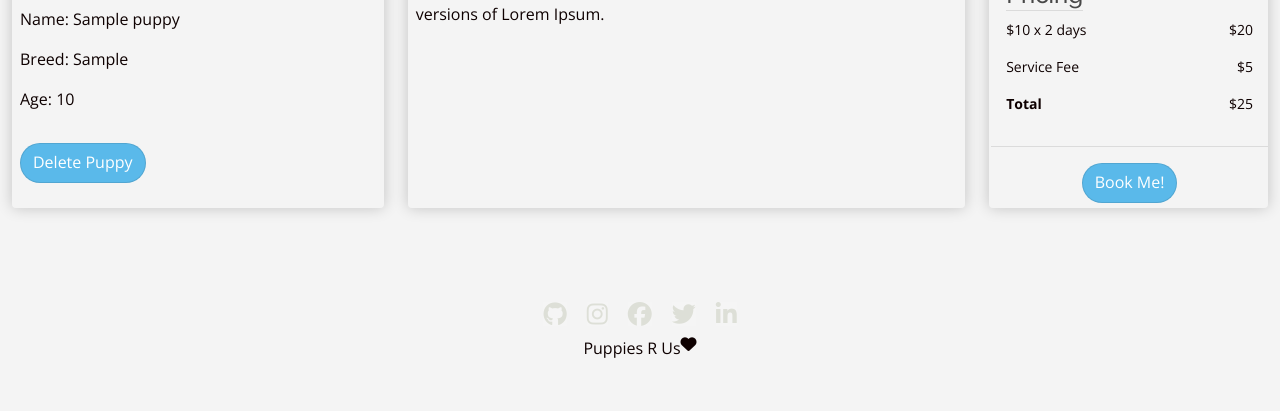
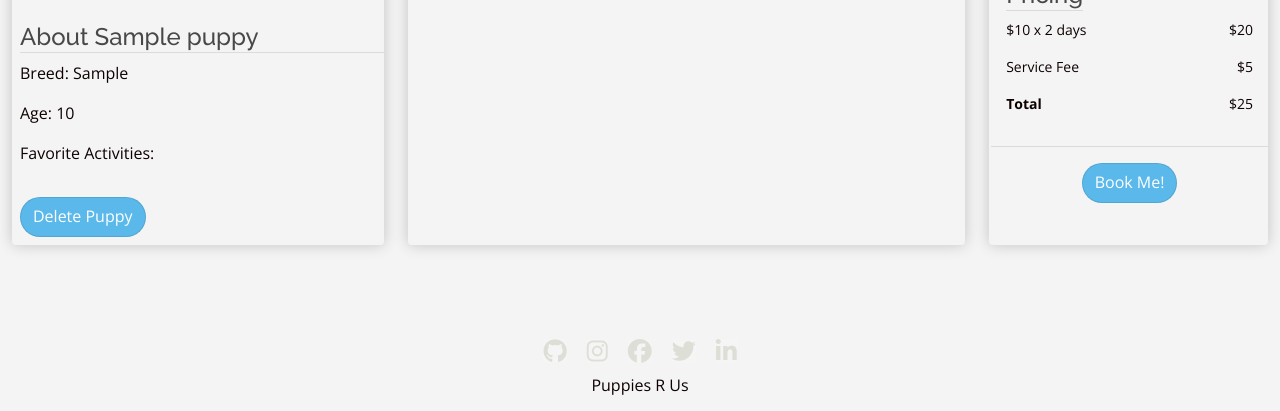
Before and after one commit to AdelMuu/puppies-website, a Rails app: page /puppies/1 in a window 1280 px wide. Shown: the part 389-800 px from the top of the page. Run offline with Rails 7, Linux system fonts and the light colour scheme; a user stored in the database is signed in; tables that the repository leaves empty hold one stand-in row (values such as "Sample post"); style sheets or scripts are compiled from the project's sources; some libraries are stand-ins or nearby versions.

Commit message:
Listing page

```diff
--- a/app/assets/stylesheets/pages/_index.scss
+++ b/app/assets/stylesheets/pages/_index.scss
@@ -1,3 +1,4 @@
 // Import page-specific CSS files here.
 @import "home";
 @import "show";
+@import "listing";
--- a/app/assets/stylesheets/pages/_show.scss
+++ b/app/assets/stylesheets/pages/_show.scss
@@ -22,7 +22,9 @@
   padding-left: 8px;
   padding-bottom: 8px;
 }
-
+#about-puppy{
+  border-bottom: 1px solid rgba(0, 0, 0, 0.1);
+}
 .puppy-info {
   box-shadow: 0 0 15px rgba(0,0,0,0.2);
   margin: 12px;
@@ -103,3 +105,10 @@ hr {
 .checked {
   color: orange;
 }
+ h2 {
+  text-align: -webkit-auto;
+  line-height: 30px;
+  margin-top: 15px;
+  color: rgb(72, 72, 72);
+  font-size: 24px;
+}
--- a/app/views/puppies/show.html.erb
+++ b/app/views/puppies/show.html.erb
@@ -4,9 +4,10 @@
     <%= cl_image_tag @puppy.photo, height: 300, width: 400, crop: :fill %>
     </div>
     <div class="puppy-specs">
-      <p>Name: <%= @puppy.name %></p>
+      <h2 id="about-puppy">About <%= @puppy.name %> </h2>
       <p>Breed: <%= @puppy.breed %></p>
       <p>Age: <%= @puppy.age %></p>
+      <p>Favorite Activities: </p>
     </div>
     <div class="delete-button">
       <% if @puppy.user = current_user %>
--- a/app/views/shared/_footer.html.erb
+++ b/app/views/shared/_footer.html.erb
@@ -9,5 +9,5 @@
 </div>
 
  <div class="footer-copyright">
-    Puppies R Us <i class="fas fa-heart"></i>
+    Puppies R Us
   </div>
```
Also changed, not shown: app/assets/stylesheets/pages/_listing.scss (added, +30 -0 lines), app/views/puppies/listing.html.erb (+8 -4 lines).
